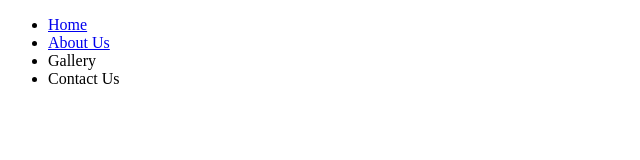
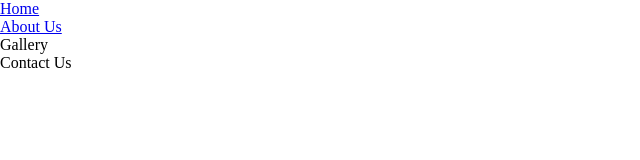
Before and after one commit to NataliiaSoroka/secondTeam, a plain HTML site: page index.html in a window 1280 px wide. Shown: the whole page, without its empty margins (0-640 px from the left). Drawn offline with Linux system fonts and the light colour scheme.

Commit message:
add style

```diff
--- a/index.html
+++ b/index.html
@@ -4,7 +4,8 @@
     <meta charset="UTF-8">
     <meta name="viewport" content="width=device-width, initial-scale=1.0">
     <meta http-equiv="X-UA-Compatible" content="ie=edge">
-    <title>Document</title>
+    <link rel="stylesheet" href="style.css">
+    <title>Hotel</title>
 </head>
 <body>
     <header>
--- /dev/null
+++ b/style.css
@@ -0,0 +1,5 @@
+* {
+    padding: 0;
+    margin: 0;
+    box-sizing: border-box;
+}
```
